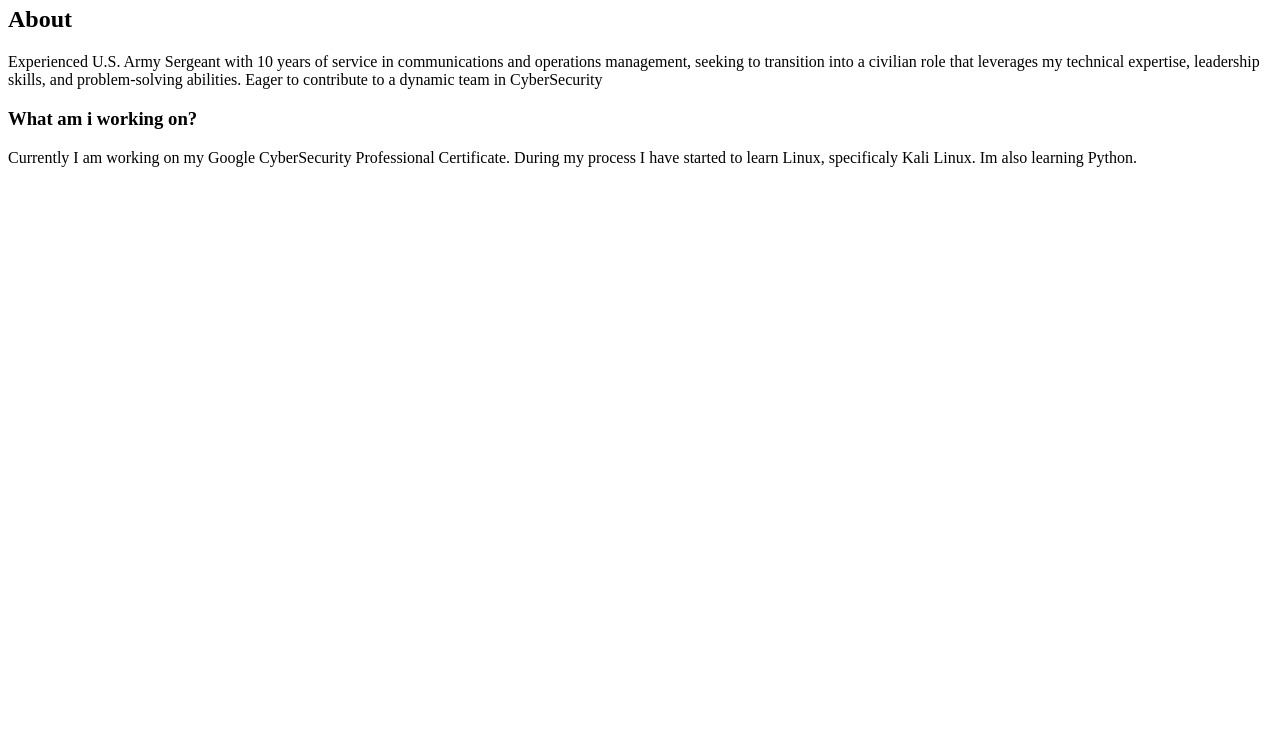
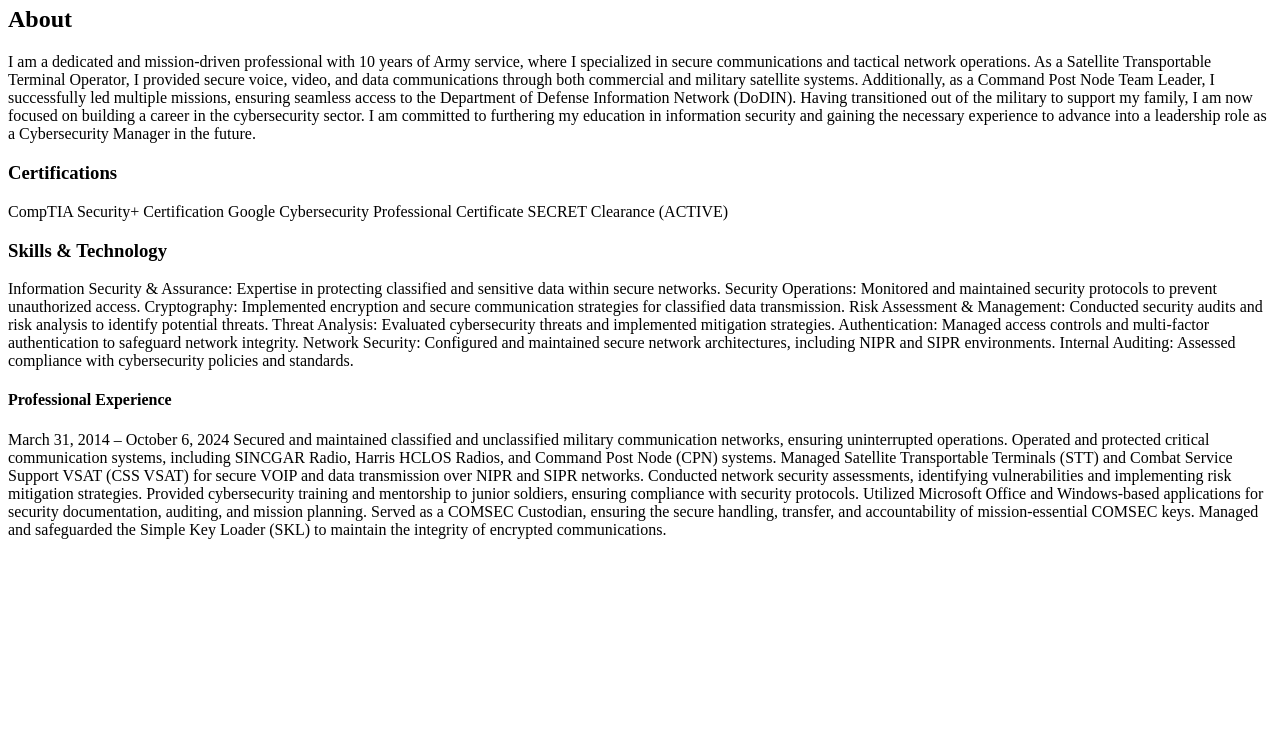
Before and after one commit to Nava-afk/mywevsite, a plain HTML site: page index.html in a window 1280 px wide. Shown: the part 60-800 px from the top of the page. Drawn offline with Linux system fonts and the light colour scheme.

Commit message:
Update index.html

```diff
--- a/index.html
+++ b/index.html
@@ -1,22 +1,61 @@
-
 <html>
     <h1>
-        Hello, my name is Steven
+        Hello, my name is Steven.
     </h1>
     <body>
         <h2>About</h2>
-        <p>Experienced U.S. Army Sergeant with 10
-           years of service in communications and
-           operations management, seeking to
-           transition into a civilian role that leverages
-           my technical expertise, leadership skills,
-           and problem-solving abilities. Eager to
-           contribute to a dynamic team in CyberSecurity
+        <p>I am a dedicated and mission-driven professional with 10 years of Army service, where I specialized in secure communications and tactical network operations.
+            As a Satellite Transportable Terminal Operator, I provided secure voice, video, and data communications through both commercial and military satellite systems.
+            Additionally, as a Command Post Node Team Leader, I successfully led multiple missions, ensuring seamless access to the Department of Defense Information Network (DoDIN).
+            Having transitioned out of the military to support my family, I am now focused on building a career in the cybersecurity sector.
+            I am committed to furthering my education in information security and gaining the necessary experience to advance into a leadership role as a Cybersecurity Manager in the future.
+
         </p>
-      <h3>What am i working on?</h3>
-        <p>Currently I am working on my Google CyberSecurity Professional Certificate.
-           During my process I have started to learn Linux, specificaly Kali Linux.
-           Im also learning Python.
+      <h3>Certifications</h3>
+        <p>CompTIA Security+ Certification
+           Google Cybersecurity Professional Certificate
+           SECRET Clearance (ACTIVE)
         </p>
+        <h3>Skills & Technology</h3>
+           <p>Information Security & Assurance: Expertise in protecting classified and sensitive data within secure networks.
+
+            Security Operations: Monitored and maintained security protocols to prevent unauthorized access.
+
+            Cryptography: Implemented encryption and secure communication strategies for classified data transmission.
+
+            Risk Assessment & Management: Conducted security audits and risk analysis to identify potential threats.
+
+            Threat Analysis: Evaluated cybersecurity threats and implemented mitigation strategies.
+
+            Authentication: Managed access controls and multi-factor authentication to safeguard network integrity.
+
+            Network Security: Configured and maintained secure network architectures, including NIPR and SIPR environments.
+
+            Internal Auditing: Assessed compliance with cybersecurity policies and standards.
+         </p>
+
+         <h4>Professional Experience</h4>
+              <p>March 31, 2014 – October 6, 2024
+
+                Secured and maintained classified and unclassified military communication networks, ensuring uninterrupted operations.
+
+                Operated and protected critical communication systems, including SINCGAR Radio, Harris HCLOS Radios, and Command Post Node (CPN) systems.
+
+                Managed Satellite Transportable Terminals (STT) and Combat Service Support VSAT (CSS VSAT) for secure VOIP and data transmission over NIPR and SIPR networks.
+
+                Conducted network security assessments, identifying vulnerabilities and implementing risk mitigation strategies.
+
+                Provided cybersecurity training and mentorship to junior soldiers, ensuring compliance with security protocols.
+
+                Utilized Microsoft Office and Windows-based applications for security documentation, auditing, and mission planning.
+
+                Served as a COMSEC Custodian, ensuring the secure handling, transfer, and accountability of mission-essential COMSEC keys.
+
+                Managed and safeguarded the Simple Key Loader (SKL) to maintain the integrity of encrypted communications.
+
+                 </p>
+
+
+
     </body>
 </html>
```
